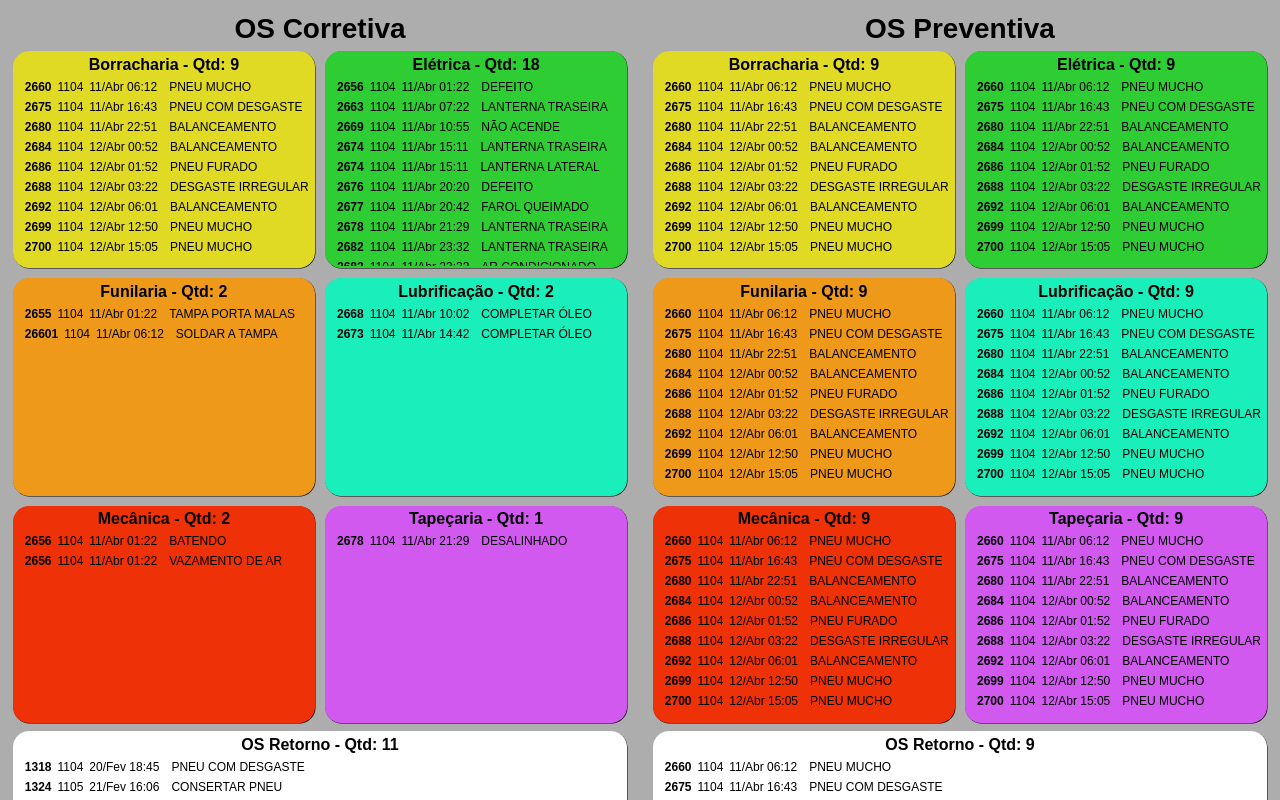
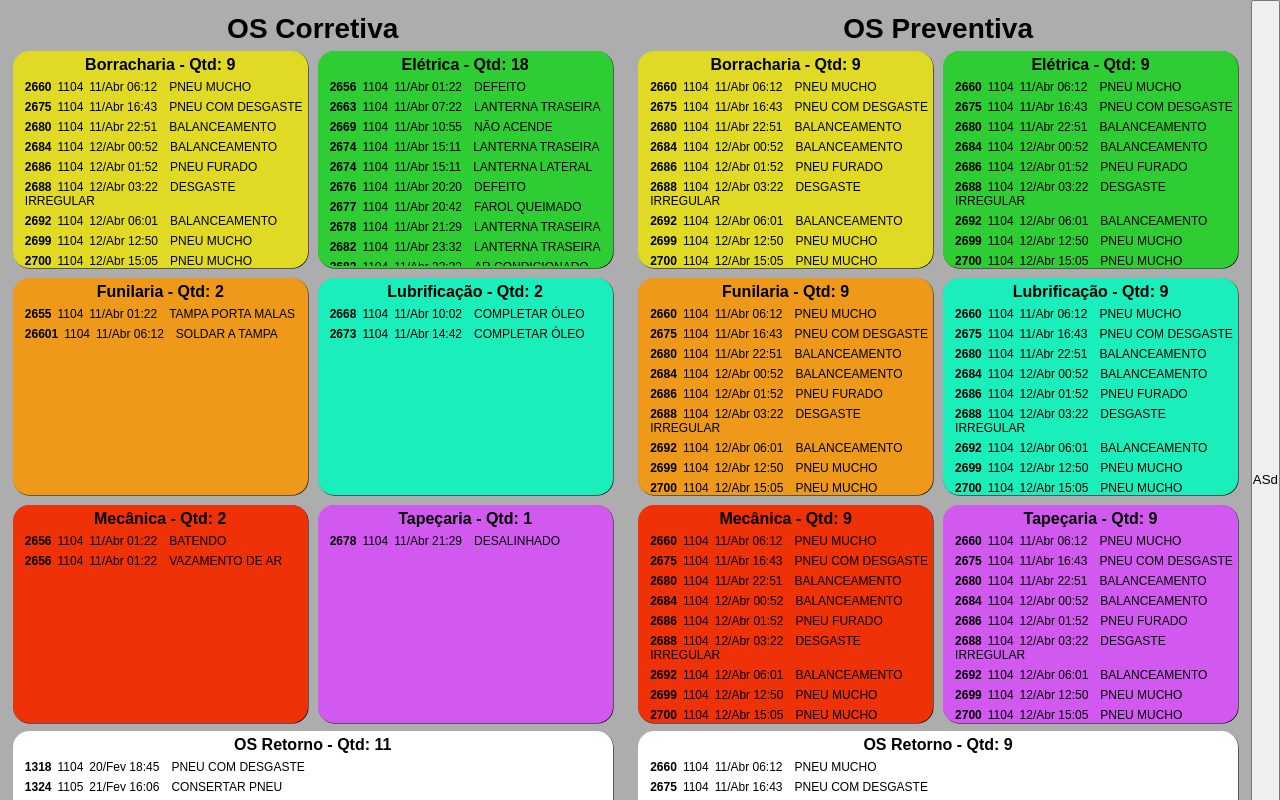
Before and after one commit to henriqueritter/painel-os, a React (Create React App) app: page / in a window 1280 px wide. Shown: the top 800 px of the page. Built offline with nearby package versions, Linux system fonts and the light colour scheme.

Commit message:
HandleList with hooks

```diff
--- a/src/App.tsx
+++ b/src/App.tsx
@@ -1,4 +1,4 @@
-import React, { useEffect, useLayoutEffect, useMemo, useState } from "react";
+import React, { useEffect, useState } from "react";
 import "./styles/global.css";
 import { v4 as uuid } from "uuid";
 
@@ -87,19 +87,29 @@ function App() {
 
   useEffect(() => {
     getDataFilesArray();
+
+    // setInterval(handleList, 3000);
   }, []);
 
-  useMemo(() => {
-    setInterval(() => {
-      // setOrdersList(handleList());
-      console.log(handleList());
-    }, 1000);
-  }, [setOrdersList]);
+  // useEffect(() => {
+  //   setInterval(() => handleList(), 1000);
+  // }, [ordersList]);
+
+  // useMemo(() => {
+  //   setInterval(() => {
+  //     // setOrdersList(handleList());
+  //     console.log(handleList());
+  //   }, 1000);
+  // }, [setOrdersList]);
 
   function handleList() {
-    const borr = ordersList.borr;
+    // function handleList = async() => {
+    console.log(ordersList);
+    const borr: IOrdersList[] = [
+      ...ordersList.borr.slice(1),
+      ordersList.borr[0],
+    ];
 
-    console.log(borr);
     const elet: IOrdersList[] = [
       ...ordersList.elet.slice(1),
       ordersList.elet[0],
@@ -132,8 +142,8 @@ function App() {
       ret,
       tapo,
     };
-    console.log(orders);
-    return orders;
+
+    setOrdersList(orders);
   }
 
   return (
@@ -148,7 +158,7 @@ function App() {
           <div className="container-content">
             <div className="container-orders" id="BOR">
               <p>Borracharia - Qtd: {ordersList.borr.length}</p>
-              <div className="orders">
+              <div onChange={handleList} className="orders">
                 {ordersList.borr.map((item) => {
                   return (
                     <ul key={uuid()}>
@@ -364,6 +374,7 @@ function App() {
             </div>
           </div>
         </div>
+        <button onClick={() => handleList()}>ASd</button>
       </div>
     </div>
   );
```
